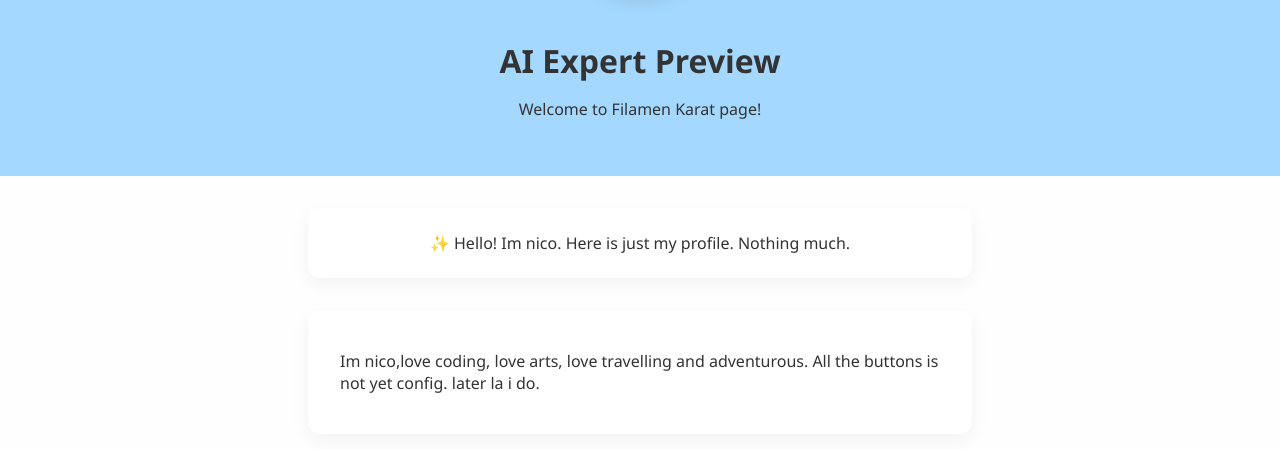
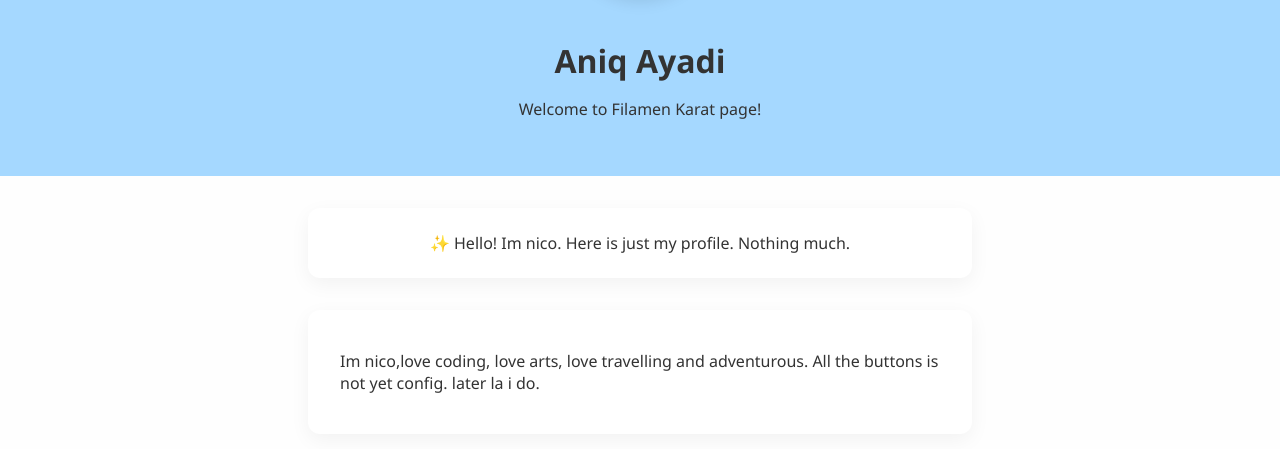
Before and after one commit to entnixe95/niqayana, a plain HTML site: page index.html in a window 1280 px wide. Shown: the part 191-640 px from the top of the page. Drawn offline with Linux system fonts and the light colour scheme.

Commit message:
Update index.html

```diff
--- a/index.html
+++ b/index.html
@@ -149,7 +149,7 @@
     <div class="profile-image">
       <img src="DSC_0278.JPG" alt="Your Profile Photo">
     </div>
-    <h1>AI Expert Preview</h1>
+    <h1>Aniq Ayadi</h1>
     <p>Welcome to Filamen Karat page!</p>
   </header>
 
```
